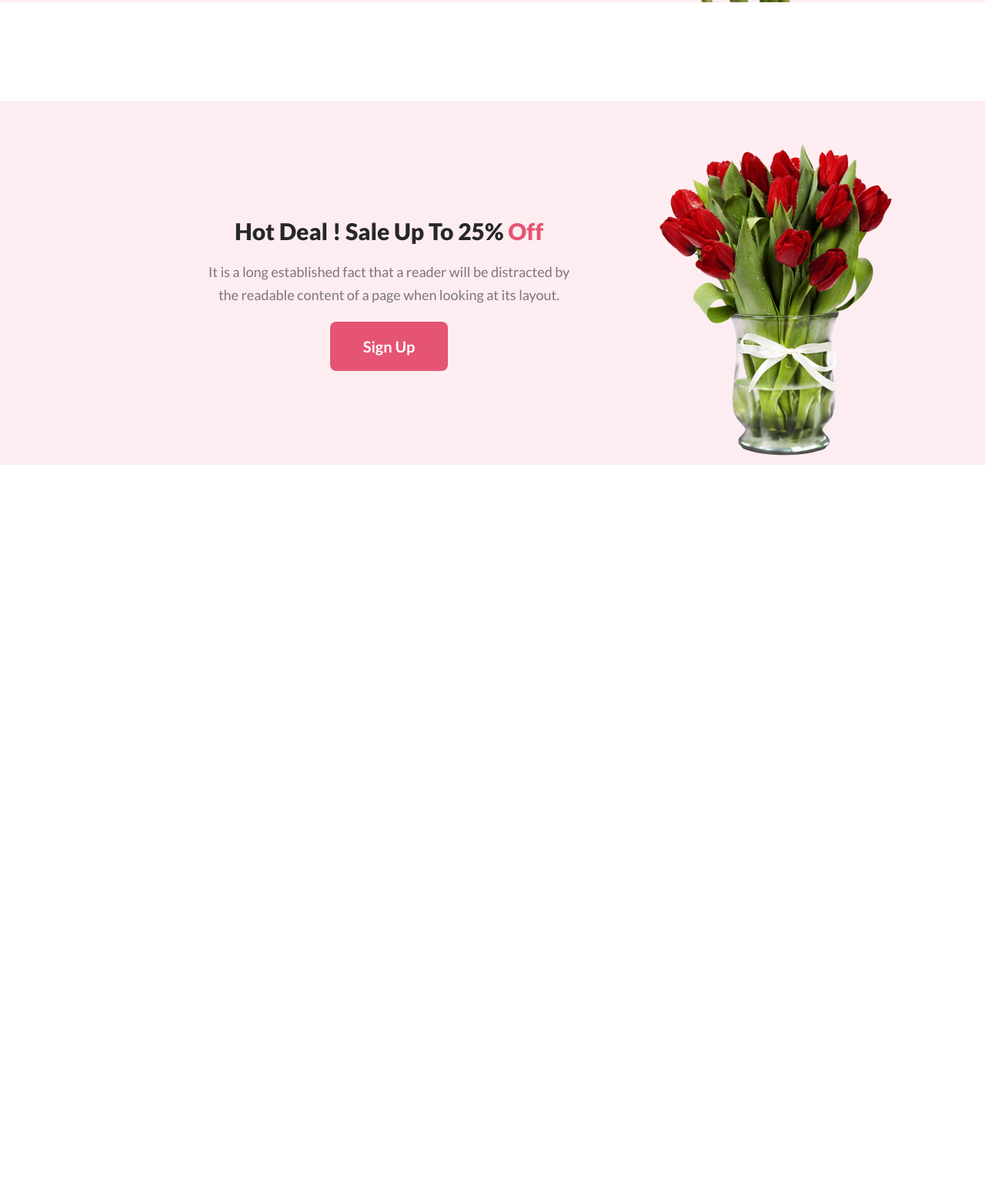
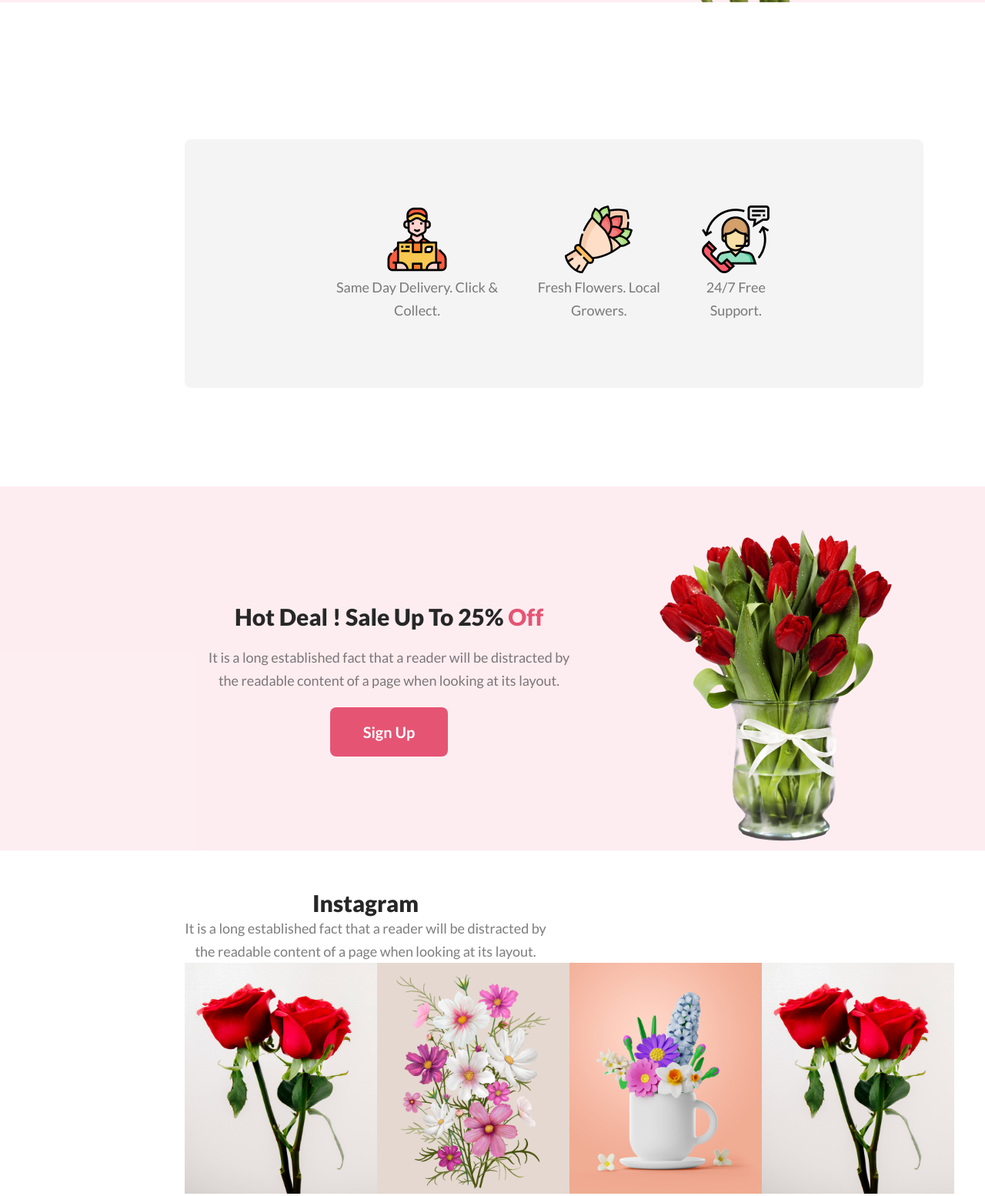
Before and after one commit to sohel970/my-flower-shop, a plain HTML site: page index.html in a window 1280 px wide. Shown: the part 675-2229 px from the top of the page at 77% size. Before the commit the page ends 1279 px from the top, so only its background shows below. Drawn offline with Linux system fonts and the light colour scheme.

Commit message:
insta section added

```diff
--- a/index.html
+++ b/index.html
@@ -20,6 +20,30 @@
             </div>
           </div>
        </header>
+       <section >
+        <div class="container">
+            <div class="support">
+                <div class="support-img">
+                   <div>
+                    <img src="assets/Group 57.png" alt="">
+                   </div>
+                   <p>Same Day Delivery. Click & Collect.</p>
+                </div >
+                <div class="support-img">
+                   <div>
+                    <img src="assets/Group 58.png" alt="">
+                   </div>
+                   <p>Fresh Flowers. Local Growers.</p>
+                </div>
+                <div class="support-img">
+                   <div>
+                    <img src="assets/Group 59.png" alt="">
+                   </div>
+                   <p>24/7 Free Support.</p>
+                </div>
+            </div>
+        </div>
+       </section>
        <section class="deal">
         <div class="container hot-deal">
             <div class="hotdeal-text">
@@ -33,5 +57,29 @@
                </div>
         </div>
        </section>
+       <section id="insta" >
+        <div class="container">
+           <div class="insta-text">
+          <h3>Instagram</h3>
+           <p>It is a long established fact that a reader will be distracted by the readable content of a page when looking at its layout.</p>
+           </div>
+           <div class="insta-img">
+            <div>
+                <img src="assets/Rectangle 6.png" alt="">
+            </div>
+            <div>
+                <img src="assets/Rectangle 4.png" alt="">
+            </div>
+            <div>
+                <img src="assets/Rectangle 5.png" alt="">
+            </div>
+            <div>
+                <img src="assets/Rectangle 6.png" alt="">
+            </div>
+           </div>
+
+        </div>
+
+       </section>
 </body>
 </html>
--- a/styles/style.css
+++ b/styles/style.css
@@ -69,6 +69,18 @@ p {
     width:100%;
     vertical-align: middle;
 }
+/* support section */
+.support{
+    display: flex;
+    margin-top: 128px;
+    border-radius: 8px;
+    justify-content: space-around;
+    align-items: center;
+    text-align:center;
+    padding: 86px 175px;
+background: rgba(39, 39, 39, 0.05);
+}
+
 /* feature section */
 .hot-deal{
     display: flex;
@@ -88,3 +100,19 @@ p {
 .hotdeal-text *{
     margin-bottom: 20px;
 }
+/* insta section starts */
+.insta-text{
+    width: 75%;
+    max-width: 470px;
+    text-align: center;
+    align-items: center;
+
+}
+.insta-img{
+    display: flex;
+    justify-content: space-around;
+}
+.insta-img img{
+    width: 250px;
+    height: 300px;
+}
```
